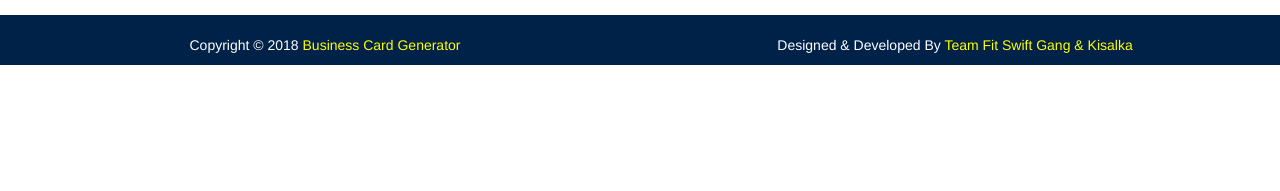
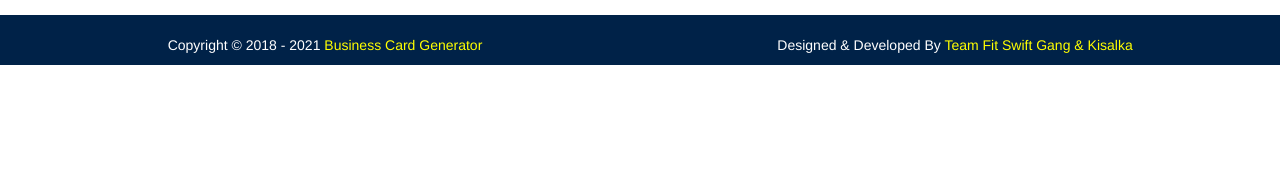
Before and after one commit to codezilla2018/Business-Card-Generator, a PHP site: page / in a window 1280 px wide; the page is wider, and only the part inside the window is pictured. Shown: the part 609-800 px from the top of that part. Run offline with PHP 8.4, Linux system fonts and the light colour scheme; some libraries are stand-ins or nearby versions.

Commit message:
footer updated

```diff
--- a/Footer.php
+++ b/Footer.php
@@ -28,7 +28,7 @@
         <div class="col-md-6 col-sm-6 hero-feature">
             <div class="caption">
     <p>
-        Copyright &copy; 2018 <a class="sn" href="index.php" target="_blank">Business Card Generator</a>
+        Copyright &copy; 2018 - 2021 <a class="sn" href="index.php" target="_blank">Business Card Generator</a>
     </p>
 </div>
 </div>
```
